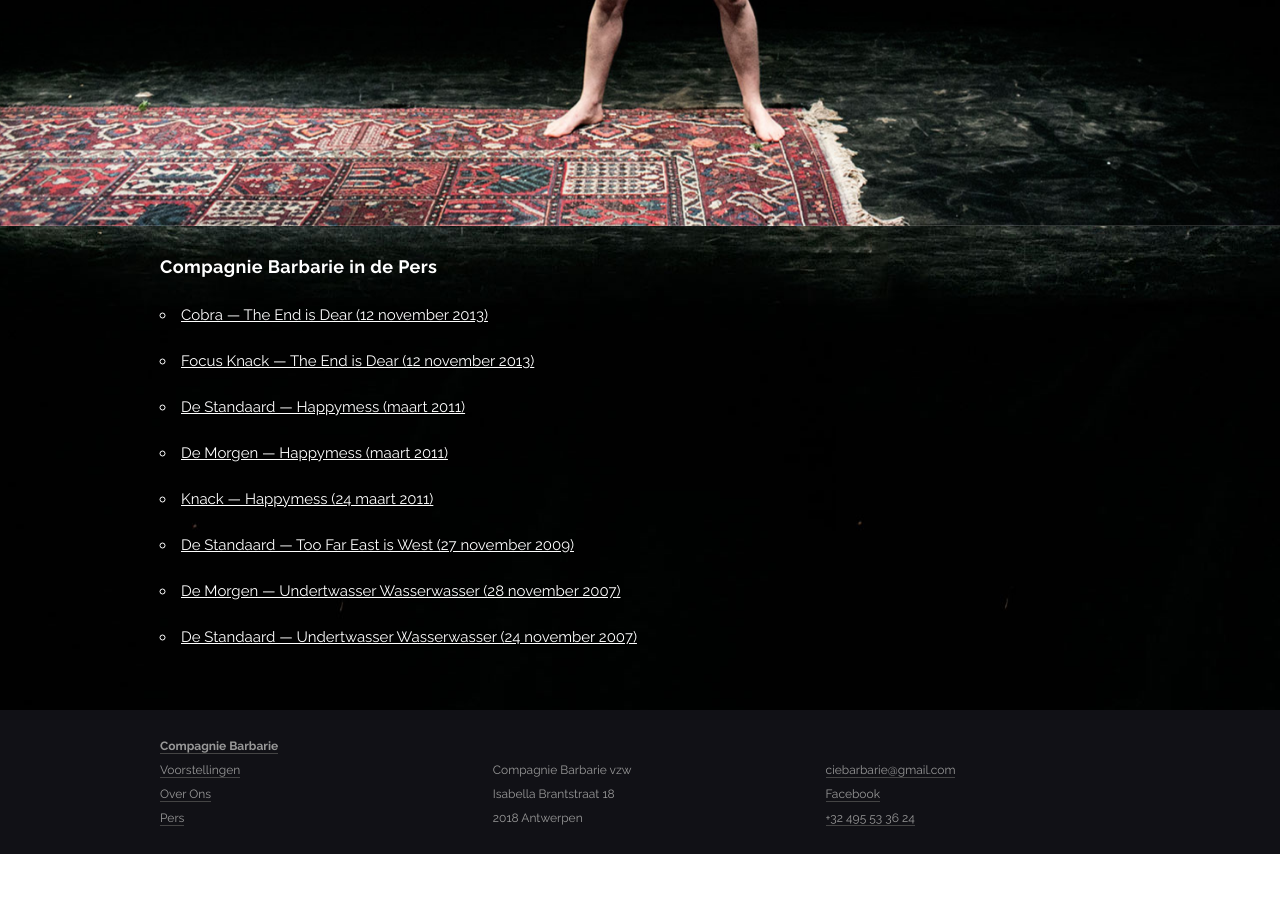
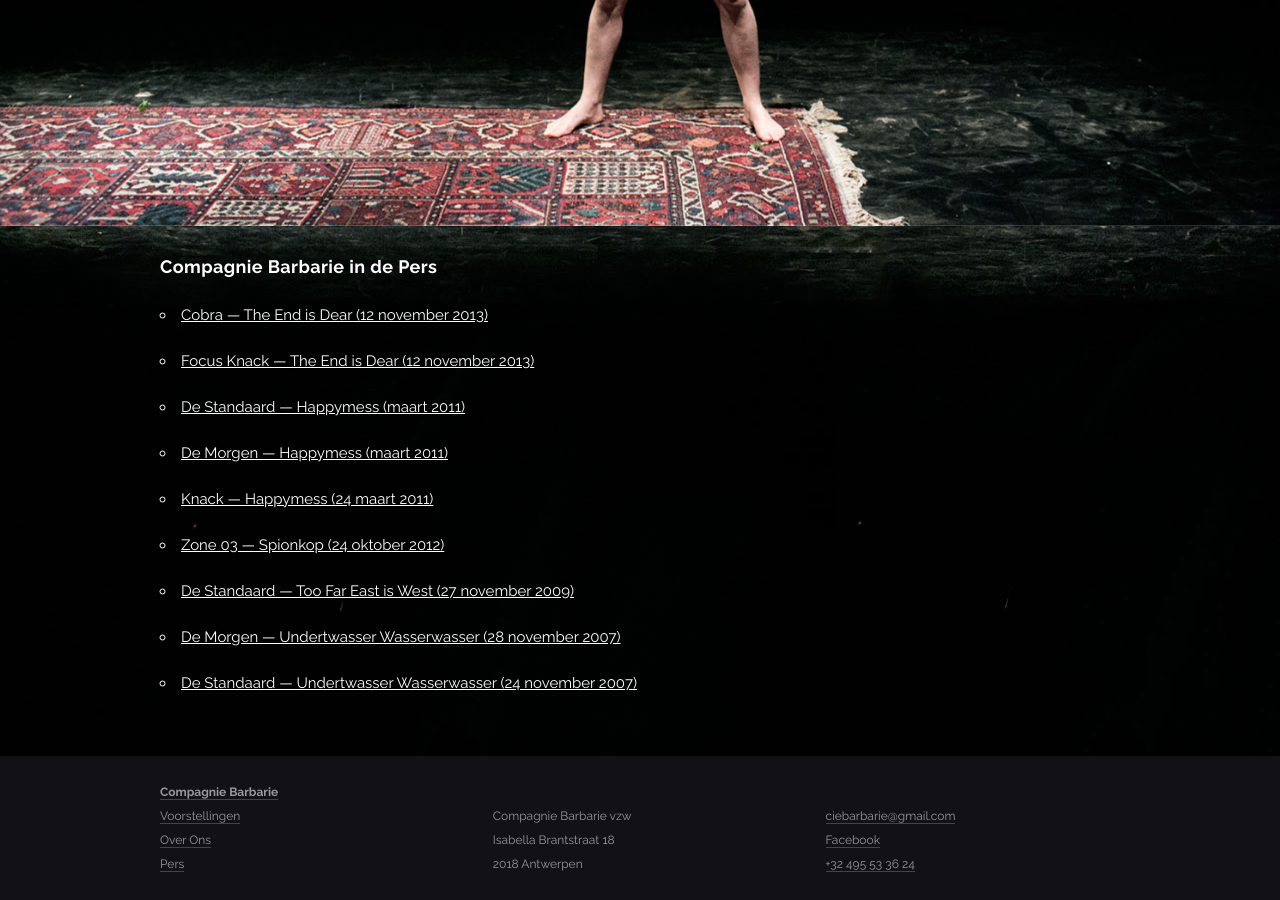
Before and after one commit to ciebarbarie/ciebarbarie, a Jekyll site: the page built from pers.md, in a window 1280 px wide and 900 px high, scrolled down 678 px. Built offline with Jekyll 4.4.1, drawn with Linux system fonts in a browser that asks for light colours; nearby versions of some CDN libraries; some web fonts are replaced; library files that are not in the unit come from our copies; before the commit the page ends 1532 px from its top, so only the background shows below that.

Commit message:
Add spionkop Zone 03 review.

```diff
--- a/pers.md
+++ b/pers.md
@@ -20,6 +20,7 @@ images:
 - <a href="/pers/2011-03-happymess-de-standaard.pdf">De Standaard — Happymess (maart 2011)</a>
 - <a href="/pers/2011-03-happymess-de-morgen.pdf">De Morgen — Happymess (maart 2011)</a>
 - <a href="/pers/2011-03-24-happymess-knack.pdf">Knack — Happymess (24 maart 2011)</a>
+- <a href="/pers/2012-10-24-spinkop-zone-03.pdf">Zone 03 — Spionkop (24 oktober 2012)</a>
 - <a href="/pers/2009-11-27-tfeiw-de-standaard.pdf">De Standaard — Too Far East is West (27 november 2009)</a>
 - <a href="/pers/2007-11-28-uww-de-morgen.pdf">De Morgen — Undertwasser Wasserwasser (28 november 2007)</a>
 - <a href="/pers/2007-11-24-uww-de-standaard.pdf">De Standaard — Undertwasser Wasserwasser (24 november 2007)</a>
```
Also changed, not shown: 1 other file.
